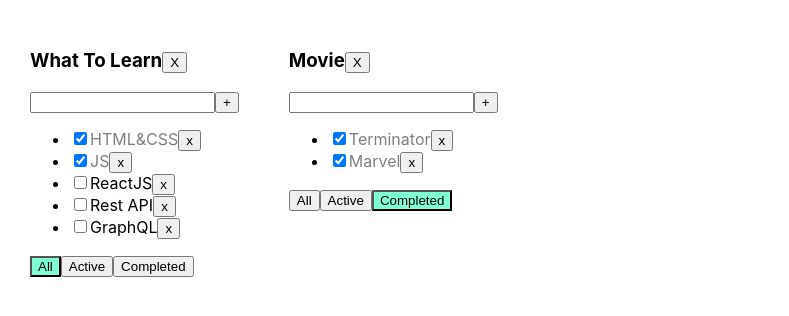
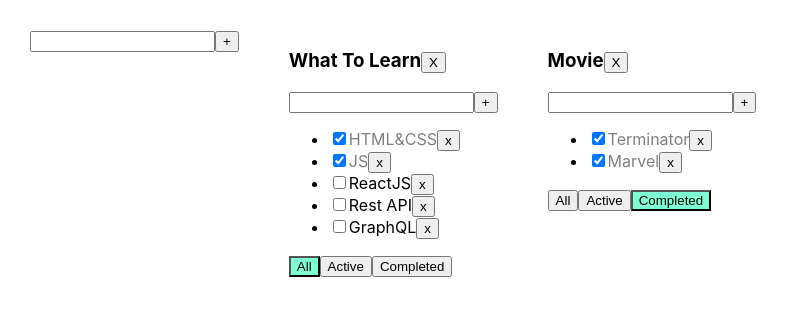
Before and after one commit to Tenebran/todo-list, a React (Create React App) app: page / in a window 1280 px wide. Shown: the top 316 px of the page, without its empty margins (0-789 px from the left). Built offline with nearby package versions, Linux system fonts and the light colour scheme.

Commit message:
2.0.0 Add Edit Todolist DoblClick and Add Multi TodoList

```diff
--- a/src/App.tsx
+++ b/src/App.tsx
@@ -2,6 +2,7 @@ import React, { useState } from 'react';
 import './App.css';
 import { Todolist } from './Todolist';
 import { v1 } from 'uuid';
+import AddItemForm from './module/components/AddItemForm/AddItemForm';
 
 export type FilterValuesType = 'all' | 'active' | 'completed';
 
@@ -57,6 +58,15 @@ function App() {
       setTasks({ ...tasks });
     }
   }
+  function changeTaskTitle(taskid: string, title: string, todoListID: string) {
+    tasks[todoListID] = tasks[todoListID].map(t => {
+      if (t.id === taskid) {
+        return { ...t, title: title };
+      }
+      return t;
+    });
+    setTasks({ ...tasks });
+  }
 
   function changeFilter(value: FilterValuesType, todoListID: string) {
     let newTodolist = todolist.find(list => list.id === todoListID);
@@ -69,6 +79,25 @@ function App() {
   function removeTodolist(todoListID: string) {
     setTodolist(todolist.filter(todo => todo.id !== todoListID));
     delete tasks[todoListID];
+  }
+
+  function addTodoList(title: string) {
+    const newTodoListID = v1();
+    const newTodolist: todoListType = { id: newTodoListID, title: title, filter: 'all' };
+
+    setTodolist([...todolist, newTodolist]);
+    setTasks({ ...tasks, [newTodoListID]: [] });
+  }
+
+  function changeTodoListTitle(title: string, TodolistId: string) {
+    const upDatedTodoList = todolist.map(tl => {
+      if (tl.id === TodolistId) {
+        return { ...tl, title: title };
+      }
+      return tl;
+    });
+
+    setTodolist(upDatedTodoList);
   }
 
   const todoListComponents = todolist.map(list => {
@@ -91,11 +120,18 @@ function App() {
         addTask={addTask}
         changeTask={changeTask}
         filter={list.filter}
+        changeTaskTitle={changeTaskTitle}
+        changeTodoListTitle={changeTodoListTitle}
       />
     );
   });
 
-  return <div className="App">{todoListComponents}</div>;
+  return (
+    <div className="App">
+      <AddItemForm addItem={addTodoList} />
+      {todoListComponents}
+    </div>
+  );
 }
 
 export default App;
--- a/src/Todolist.tsx
+++ b/src/Todolist.tsx
@@ -1,5 +1,7 @@
-import React, { ChangeEvent, KeyboardEvent, useState } from 'react';
+import React from 'react';
 import { FilterValuesType } from './App';
+import AddItemForm from './module/components/AddItemForm/AddItemForm';
+import EditTask from './module/components/EditTask/EditTask';
 
 type TaskType = {
   id: string;
@@ -17,57 +19,36 @@ type PropsType = {
   filter: FilterValuesType;
   removeTodolist: (id: string) => void;
   todoListID: string;
+  changeTaskTitle: (taskid: string, title: string, todoListID: string) => void;
+  changeTodoListTitle: (title: string, TodolistId: string) => void;
 };
 
 export function Todolist(props: PropsType) {
-  let [title, setTitle] = useState('');
-  let [error, setError] = useState<null | string>(null);
-
-  const addTask = () => {
-    if (title.trim() !== '') {
-      props.addTask(title.trim(), props.todoListID);
-    } else {
-      setError('Title is requared');
-    }
-    setTitle('');
-  };
-
-  const onChangeHandler = (e: ChangeEvent<HTMLInputElement>) => {
-    setTitle(e.currentTarget.value);
-    setError(null);
-  };
-
-  const onKeyPressHandler = (e: KeyboardEvent<HTMLInputElement>) => {
-    if (e.charCode === 13) {
-      addTask();
-    }
+  const addTask = (title: string) => {
+    props.addTask(title, props.todoListID);
   };
 
   const onAllClickHandler = () => props.changeFilter('all', props.todoListID);
   const onActiveClickHandler = () => props.changeFilter('active', props.todoListID);
   const onCompletedClickHandler = () => props.changeFilter('completed', props.todoListID);
   const onCklicDeleteTodoList = () => props.removeTodolist(props.todoListID);
+  const changeTodoListTitleHandler = (title: string) =>
+    props.changeTodoListTitle(title, props.todoListID);
 
   return (
     <div>
       <h3>
-        {props.title}
+        <EditTask title={props.title} changeTaskTitle={changeTodoListTitleHandler} />
+
         <button onClick={onCklicDeleteTodoList}>X</button>
       </h3>
-      <div>
-        <input
-          value={title}
-          onChange={onChangeHandler}
-          onKeyPress={onKeyPressHandler}
-          className={error ? 'error' : ''}
-        />
-        <button onClick={addTask}>+</button>
-        {error && <div className="error-message">{error}</div>}
-      </div>
+      <AddItemForm addItem={addTask} />
       <ul>
         {props.tasks.map(t => {
           const onClickHandler = () => props.removeTask(t.id, props.todoListID);
-
+          const changeTaskTitle = (title: string) => {
+            props.changeTaskTitle(t.id, title, props.todoListID);
+          };
           return (
             <li key={t.id}>
               <input
@@ -75,7 +56,8 @@ export function Todolist(props: PropsType) {
                 checked={t.isDone}
                 onChange={e => props.changeTask(t.id, props.todoListID)}
               />
-              <span className={t.isDone ? 'is-done' : ''}>{t.title}</span>
+
+              <EditTask title={t.title} name={t.isDone} changeTaskTitle={changeTaskTitle} />
               <button onClick={onClickHandler}>x</button>
             </li>
           );
--- /dev/null
+++ b/src/module/components/AddItemForm/AddItemForm.tsx
@@ -0,0 +1,43 @@
+import React, { ChangeEvent, KeyboardEvent, useState } from 'react';
+
+type addItemForPropsType = {
+  addItem: (title: string) => void;
+};
+
+export default function AddItemForm(props: addItemForPropsType) {
+  let [title, setTitle] = useState('');
+  let [error, setError] = useState<null | string>(null);
+
+  const onChangeHandler = (e: ChangeEvent<HTMLInputElement>) => {
+    setTitle(e.currentTarget.value);
+    setError(null);
+  };
+
+  const onKeyPressHandler = (e: KeyboardEvent<HTMLInputElement>) => {
+    if (e.charCode === 13) {
+      addItem();
+    }
+  };
+
+  const addItem = () => {
+    if (title.trim() !== '') {
+      props.addItem(title.trim());
+    } else {
+      setError('Title is requared');
+    }
+    setTitle('');
+  };
+
+  return (
+    <div>
+      <input
+        value={title}
+        onChange={onChangeHandler}
+        onKeyPress={onKeyPressHandler}
+        className={error ? 'error' : ''}
+      />
+      <button onClick={addItem}>+</button>
+      {error && <div className="error-message">{error}</div>}
+    </div>
+  );
+}
--- /dev/null
+++ b/src/module/components/EditTask/EditTask.tsx
@@ -0,0 +1,30 @@
+import React, { ChangeEvent, useState } from 'react';
+
+type EditTaskProps = {
+  title: string;
+  name?: boolean;
+  changeTaskTitle: (title: string) => void;
+};
+
+export default function EditTask(props: EditTaskProps) {
+  const [editMode, setEditMode] = useState<boolean>(false);
+  let [title, setTitle] = useState<string>(props.title);
+
+  const onEditMode = () => setEditMode(true);
+  const offEditMode = () => {
+    props.changeTaskTitle(title);
+    setEditMode(false);
+  };
+
+  const onChangeHandler = (e: ChangeEvent<HTMLInputElement>) => {
+    setTitle(e.currentTarget.value);
+  };
+
+  return editMode ? (
+    <input value={title} autoFocus onBlur={offEditMode} onChange={onChangeHandler}></input>
+  ) : (
+    <span onDoubleClick={onEditMode} className={props.name ? 'is-done' : ''}>
+      {props.title}
+    </span>
+  );
+}
```
